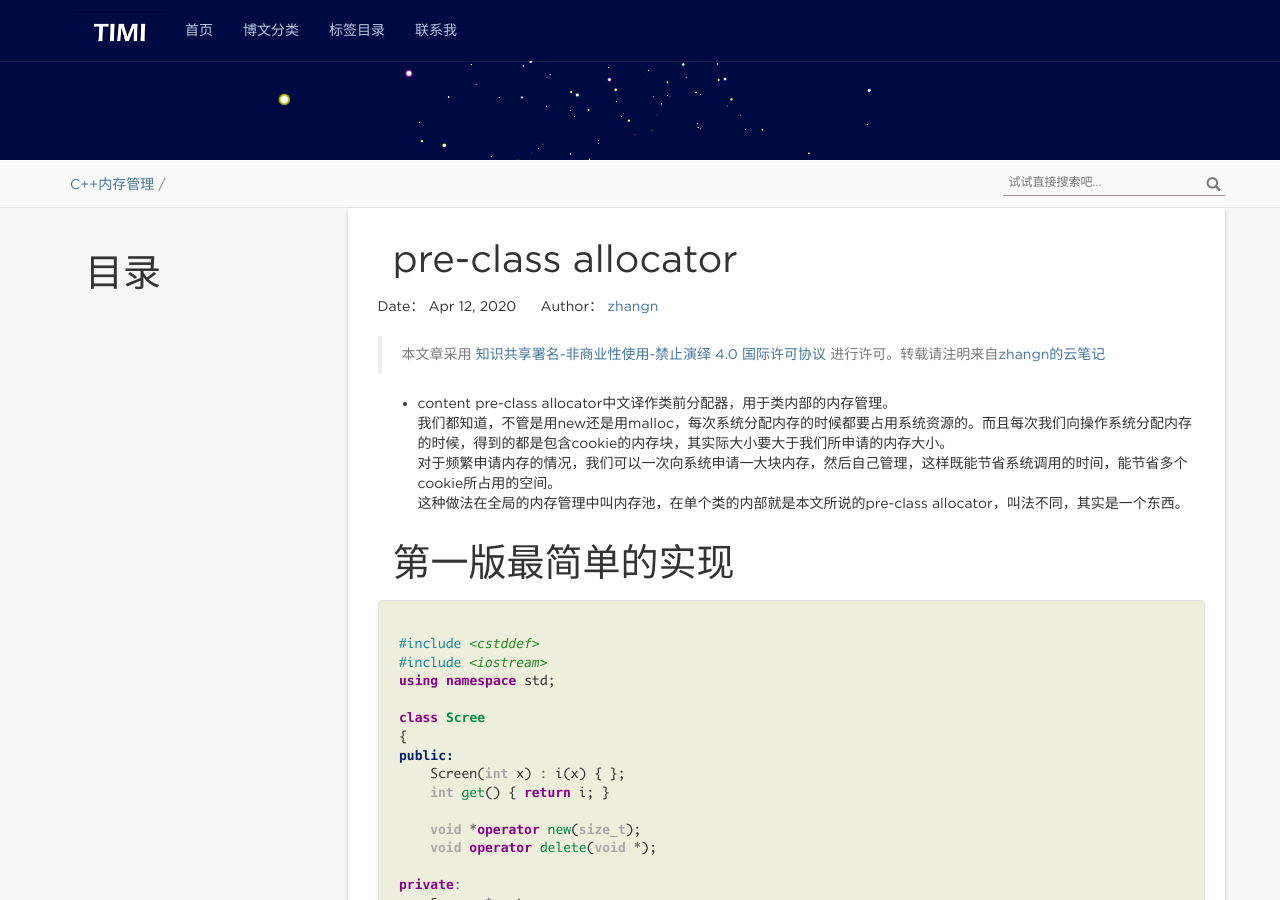
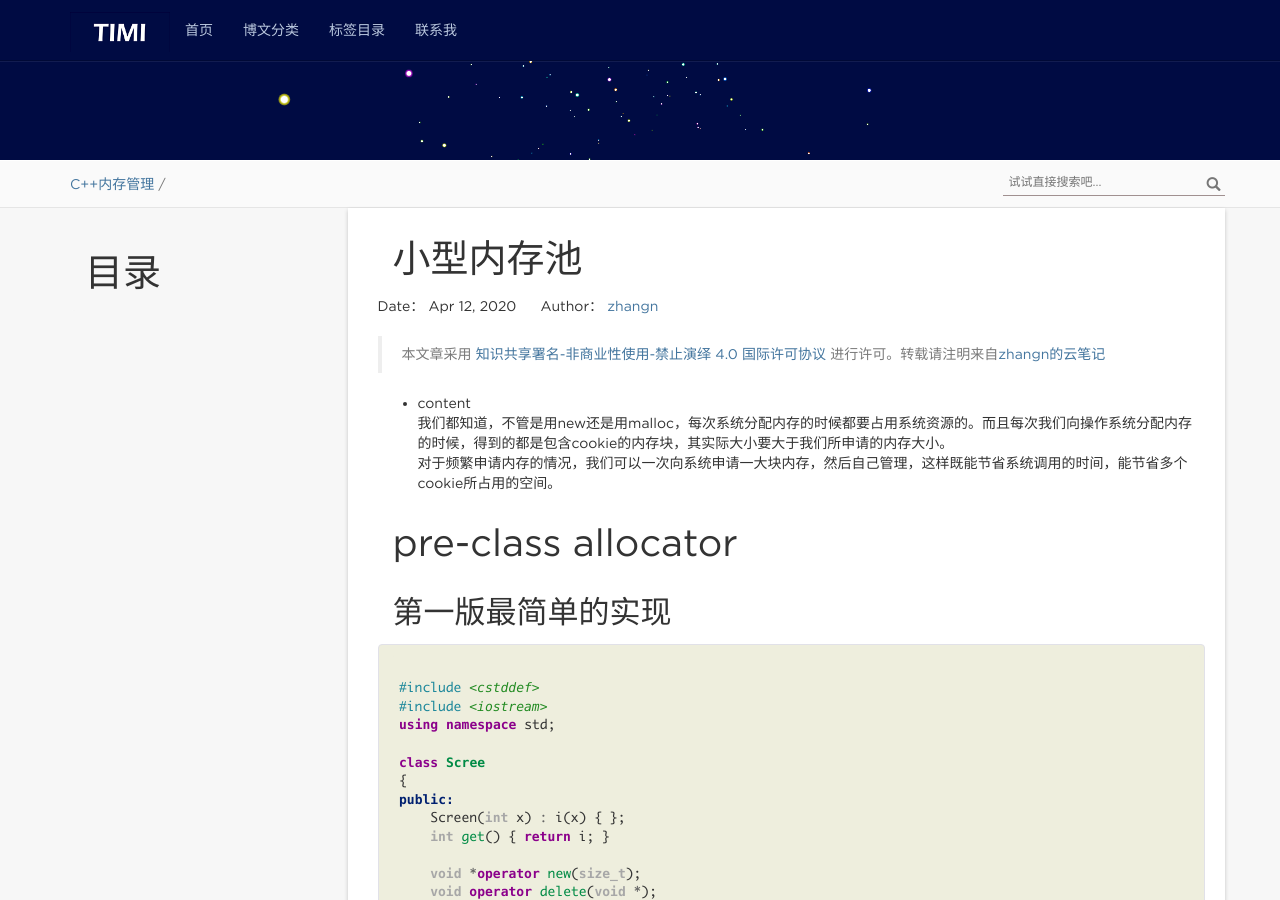
Before and after one commit to zhangn1989/Document, a Jekyll site: the page built from _posts/2020-4-12-small_memory_pool.markdown, in a window 1280 px wide and 900 px high. Built offline with Jekyll 4.4.1, drawn with Linux system fonts in a browser that asks for light colours; nearby versions of some CDN libraries; comment, search, counter and statistics services are not loaded.

Commit message:
更新笔记

````diff
--- a/_posts/2020-4-12-pre-class allocator.markdown
+++ b/_posts/2020-4-12-small_memory_pool.markdown
@@ -1,19 +1,19 @@
 ---
 layout: post
-title: pre-class allocator
+title: 小型内存池
 date: 发布于2020-04-12 13:00:00 +0800
 categories: C++内存管理
 tags: c++ new 内存 内存池 内存管理
 ---
 
 * content
-pre-class allocator中文译作类前分配器，用于类内部的内存管理。
 我们都知道，不管是用new还是用malloc，每次系统分配内存的时候都要占用系统资源的。而且每次我们向操作系统分配内存的时候，得到的都是包含cookie的内存块，其实际大小要大于我们所申请的内存大小。
 对于频繁申请内存的情况，我们可以一次向系统申请一大块内存，然后自己管理，这样既能节省系统调用的时间，能节省多个cookie所占用的空间。
-这种做法在全局的内存管理中叫内存池，在单个类的内部就是本文所说的pre-class allocator，叫法不同，其实是一个东西。
 <!-- more -->
 
-# 第一版最简单的实现
+# pre-class allocator
+
+## 第一版最简单的实现
 
 ``` c++
 
@@ -72,7 +72,7 @@ void Screen::operator delete(void *p)
 
 ```
 
-# 第二个版本
+## 第二个版本
 
 ```c++
 
````
